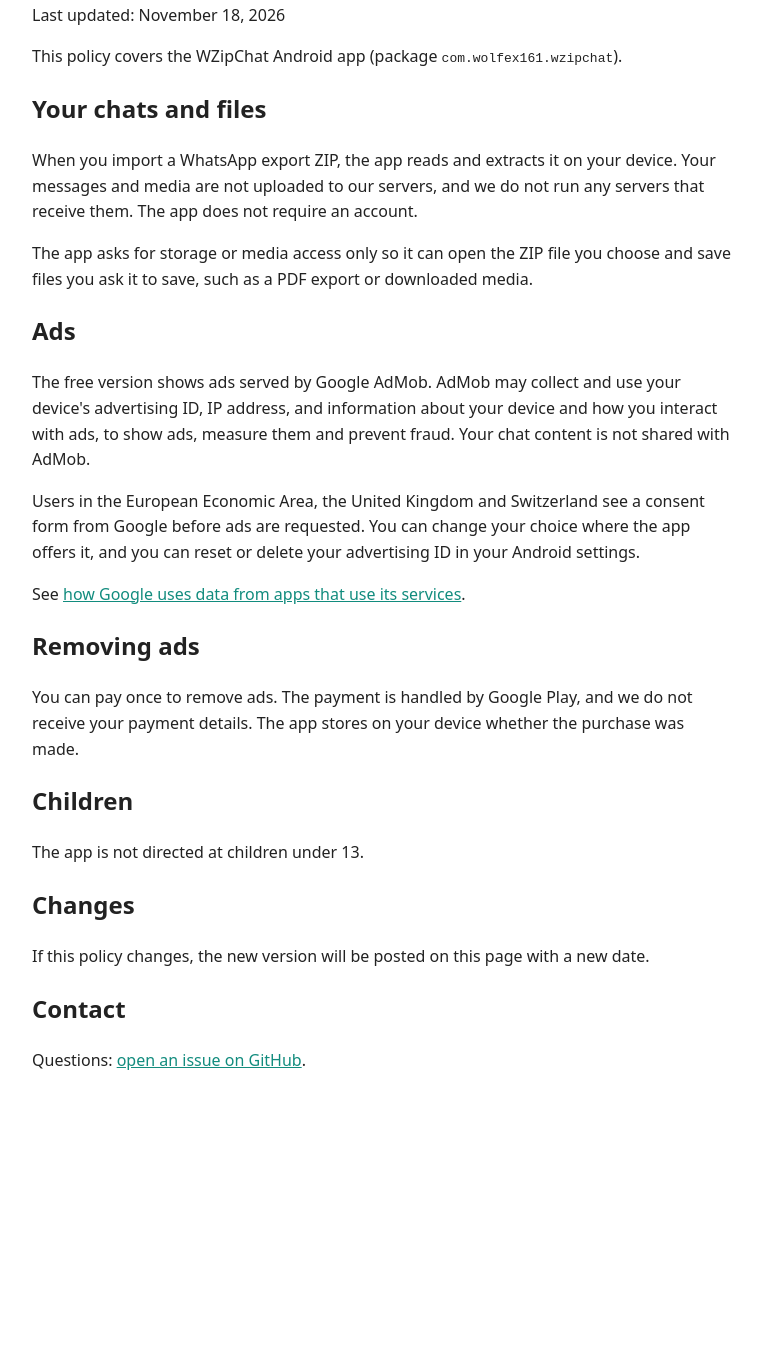
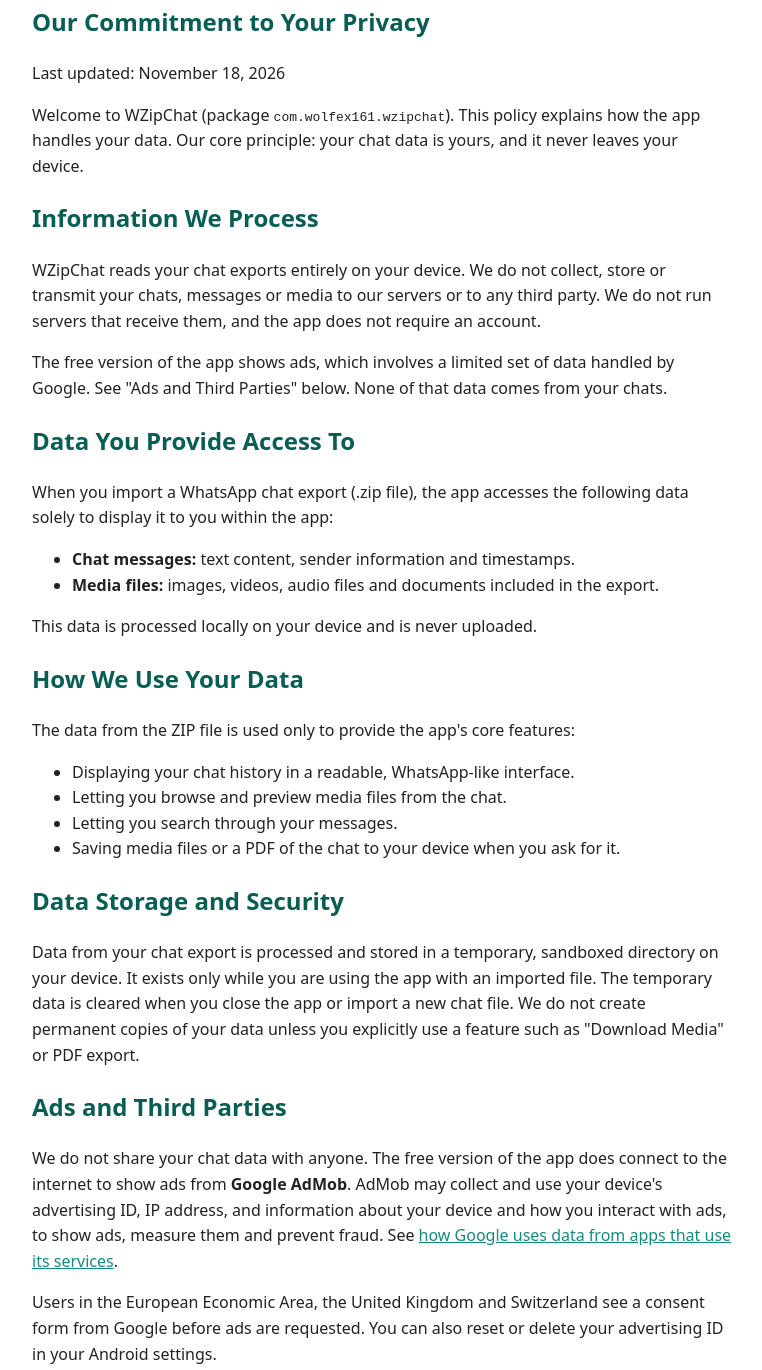
Before and after one commit to Vyshnav161/Vyshnav161.github.io, a plain HTML site: page privacy.html in a window 1280 px wide. Shown: the part 110-1480 px from the top of the page, without its empty margins (258-1020 px from the left). Before the commit the page ends 1224 px from the top, so only its background shows below. Drawn offline with Linux system fonts and the light colour scheme.

Commit message:
Merge existing privacy policy with ads and purchase disclosures

```diff
--- a/privacy.html
+++ b/privacy.html
@@ -7,32 +7,60 @@
 <style>
 body{font-family:system-ui,sans-serif;max-width:700px;margin:40px auto;padding:0 16px;line-height:1.6;color:#222}
 a{color:#128C7E}
+h1,h2{color:#075E54}
 </style>
 </head>
 <body>
 <h1>WZipChat Privacy Policy</h1>
+<h2>Our Commitment to Your Privacy</h2>
 <p>Last updated: November 18, 2026</p>
-<p>This policy covers the WZipChat Android app (package <code>com.wolfex161.wzipchat</code>).</p>
+<p>Welcome to WZipChat (package <code>com.wolfex161.wzipchat</code>). This policy explains how the app handles your data. Our core principle: your chat data is yours, and it never leaves your device.</p>
 
-<h2>Your chats and files</h2>
-<p>When you import a WhatsApp export ZIP, the app reads and extracts it on your device. Your messages and media are not uploaded to our servers, and we do not run any servers that receive them. The app does not require an account.</p>
-<p>The app asks for storage or media access only so it can open the ZIP file you choose and save files you ask it to save, such as a PDF export or downloaded media.</p>
+<h2>Information We Process</h2>
+<p>WZipChat reads your chat exports entirely on your device. We do not collect, store or transmit your chats, messages or media to our servers or to any third party. We do not run servers that receive them, and the app does not require an account.</p>
+<p>The free version of the app shows ads, which involves a limited set of data handled by Google. See "Ads and Third Parties" below. None of that data comes from your chats.</p>
 
-<h2>Ads</h2>
-<p>The free version shows ads served by Google AdMob. AdMob may collect and use your device's advertising ID, IP address, and information about your device and how you interact with ads, to show ads, measure them and prevent fraud. Your chat content is not shared with AdMob.</p>
-<p>Users in the European Economic Area, the United Kingdom and Switzerland see a consent form from Google before ads are requested. You can change your choice where the app offers it, and you can reset or delete your advertising ID in your Android settings.</p>
-<p>See <a href="https://policies.google.com/technologies/partner-sites">how Google uses data from apps that use its services</a>.</p>
+<h2>Data You Provide Access To</h2>
+<p>When you import a WhatsApp chat export (.zip file), the app accesses the following data solely to display it to you within the app:</p>
+<ul>
+<li><b>Chat messages:</b> text content, sender information and timestamps.</li>
+<li><b>Media files:</b> images, videos, audio files and documents included in the export.</li>
+</ul>
+<p>This data is processed locally on your device and is never uploaded.</p>
 
-<h2>Removing ads</h2>
-<p>You can pay once to remove ads. The payment is handled by Google Play, and we do not receive your payment details. The app stores on your device whether the purchase was made.</p>
+<h2>How We Use Your Data</h2>
+<p>The data from the ZIP file is used only to provide the app's core features:</p>
+<ul>
+<li>Displaying your chat history in a readable, WhatsApp-like interface.</li>
+<li>Letting you browse and preview media files from the chat.</li>
+<li>Letting you search through your messages.</li>
+<li>Saving media files or a PDF of the chat to your device when you ask for it.</li>
+</ul>
 
-<h2>Children</h2>
-<p>The app is not directed at children under 13.</p>
+<h2>Data Storage and Security</h2>
+<p>Data from your chat export is processed and stored in a temporary, sandboxed directory on your device. It exists only while you are using the app with an imported file. The temporary data is cleared when you close the app or import a new chat file. We do not create permanent copies of your data unless you explicitly use a feature such as "Download Media" or PDF export.</p>
 
-<h2>Changes</h2>
-<p>If this policy changes, the new version will be posted on this page with a new date.</p>
+<h2>Ads and Third Parties</h2>
+<p>We do not share your chat data with anyone. The free version of the app does connect to the internet to show ads from <b>Google AdMob</b>. AdMob may collect and use your device's advertising ID, IP address, and information about your device and how you interact with ads, to show ads, measure them and prevent fraud. See <a href="https://policies.google.com/technologies/partner-sites">how Google uses data from apps that use its services</a>.</p>
+<p>Users in the European Economic Area, the United Kingdom and Switzerland see a consent form from Google before ads are requested. You can also reset or delete your advertising ID in your Android settings.</p>
 
-<h2>Contact</h2>
-<p>Questions: <a href="https://github.com/Vyshnav161/Whatsapp_zip_reader/issues">open an issue on GitHub</a>.</p>
+<h2>Removing Ads (In-App Purchase)</h2>
+<p>You can pay once to remove ads. The payment is handled by Google Play, and we do not receive your payment details. The app stores on your device only whether the purchase was made, and it checks this with Google Play.</p>
+
+<h2>Permissions</h2>
+<p>WZipChat requests storage or media permissions on your device, only to let you select and read the WhatsApp chat export you want to view and to save files you ask it to save. The app does not access any other files or directories.</p>
+<p>It also uses an internet connection for ads and for the purchase described above.</p>
+
+<h2>Usage Tracking</h2>
+<p>We do not add analytics or crash-reporting services to the app, and we do not monitor your activity inside WZipChat. The only tracking-related data is the advertising data that Google AdMob handles, as described above.</p>
+
+<h2>Children's Privacy</h2>
+<p>The app is not directed at children under 13, and we do not knowingly collect personal information from children. The app is intended for people who are legally able to use WhatsApp.</p>
+
+<h2>Changes to This Policy</h2>
+<p>We may update this policy from time to time. We will post the new version on this page with an updated date. Please review it periodically.</p>
+
+<h2>Contact Us</h2>
+<p>If you have questions about this policy, email <a href="mailto:vyshnav.897462@gmail.com">vyshnav.897462@gmail.com</a>.</p>
 </body>
 </html>
```
Also changed, not shown: index.html (+1 -1 lines).
